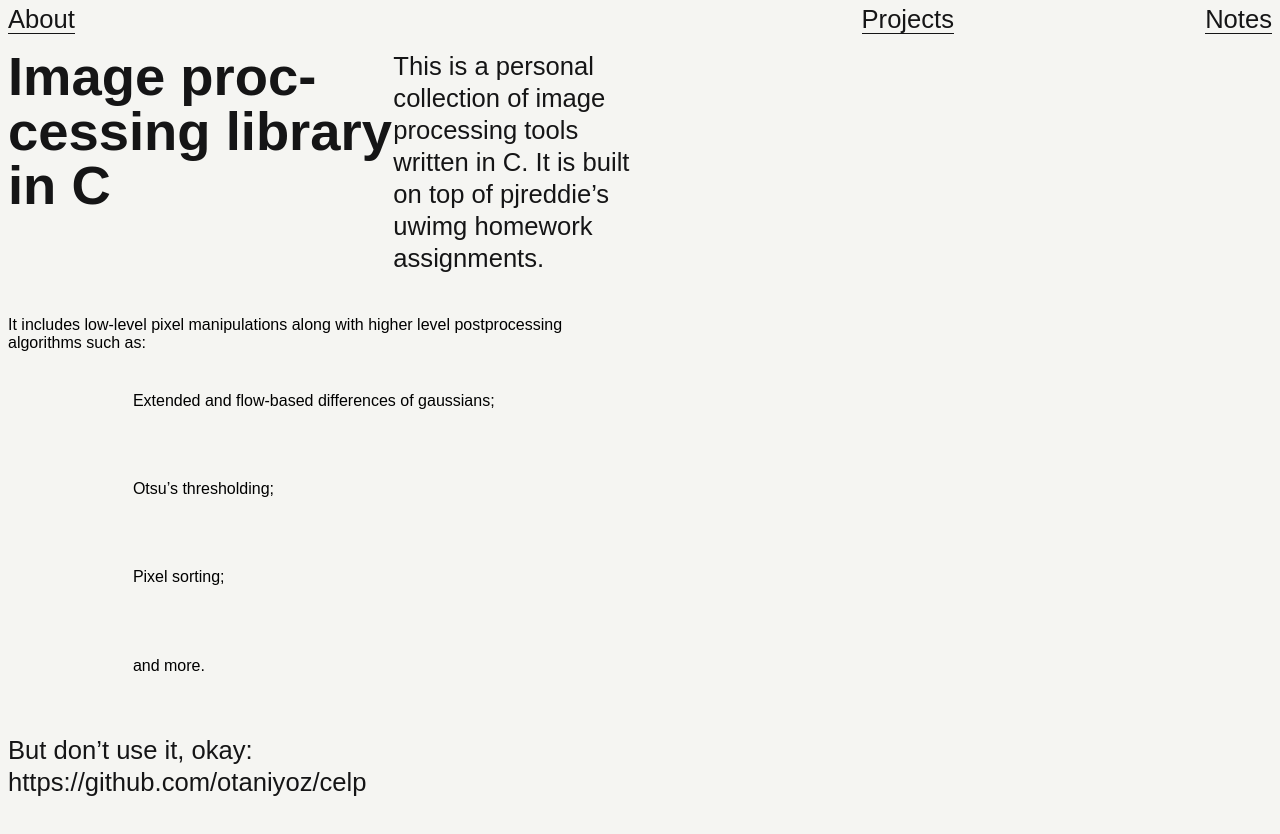
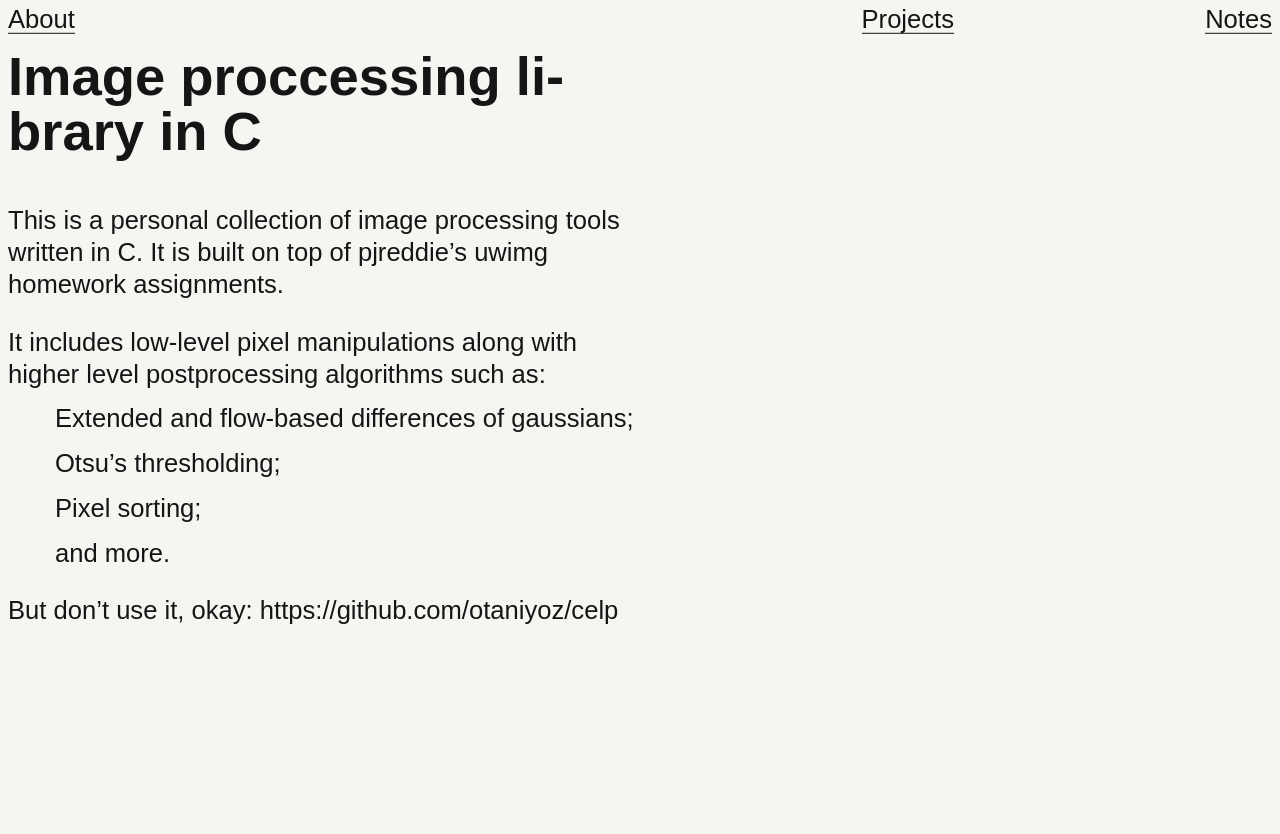
Before and after one commit to otaniyoz/web, a SvelteKit app: page /projects/image-c in a window 1280 px wide. Shown: the top 834 px of the page. After the commit the page ends 800 px from the top, so only its background shows below. Built offline with nearby package versions, Linux system fonts and the light colour scheme.

Commit message:
updated customer segmentation project page

```diff
--- a/src/lib/components/Heading.svelte
+++ b/src/lib/components/Heading.svelte
@@ -48,12 +48,6 @@
     margin-block: 0;
   }
 
-  h1,
-  h2,
-  h3 {
-    grid-area: auto / 1 / auto / -1;
-  }
-
   @media screen and (min-width: 1200px) {
     h1 {
       font-size: clamp(6rem, 11.5vw + 1rem, 8rem);
--- a/src/lib/components/List.svelte
+++ b/src/lib/components/List.svelte
@@ -18,22 +18,26 @@
   }
 </script>
 
-<article class="list grid-col14">
+<article>
   {#if listTitle}
     <Heading headingTitle={listTitle} headingLevel={3} />
   {/if}
   {#if listDescription}
-    <p class="grid-col14">
+    <p>
       {listDescription}
     </p>
   {/if}
   {#each listRows as row, rowIndex}
-    <p class="list-index {showIndex ? 'visually-visible' : 'visually-hidden'}">
-      {rowIndex + 1}.
-    </p>
-    <p class="grid-col23">
-      {row}
-    </p>
+    <div class="row">
+      <p
+        class="list-index {showIndex ? 'visually-visible' : 'visually-hidden'}"
+      >
+        {rowIndex + 1}.
+      </p>
+      <p class="list-item">
+        {row}
+      </p>
+    </div>
   {/each}
 </article>
 
@@ -46,13 +50,13 @@
     visibility: visible;
   }
 
-  .list {
-    display: grid;
-    gap: var(--gap-small);
+  .row {
+    display: flex;
+    flex-direction: row nowrap;
   }
 
   .list-index {
-    grid-column: 1;
+    grid-column: 1 / 3;
     align-self: start;
     justify-self: end;
     color: var(--color-dark);
@@ -60,4 +64,16 @@
     font-size: var(--font-size-regular);
     font-weight: var(--font-weight-regular);
   }
+
+  .list-item {
+    grid-column: 3 / 7;
+  }
+
+  p {
+    margin-block: 0;
+    color: var(--color-dark);
+    font-size: var(--font-size-regular);
+    line-height: var(--line-height-large);
+    padding-bottom: var(--gap-regular);
+  }
 </style>
--- a/src/routes/notes/[note]/+page.svelte
+++ b/src/routes/notes/[note]/+page.svelte
@@ -32,16 +32,16 @@
     font-family: serif;
     row-gap: var(--gap-regular);
     padding-bottom: var(--gap-large);
-    grid-area: auto / 1 / auto / 9;
+    grid-area: auto / 1 / auto / 7;
   }
 
   #heading-wrapper {
-    grid-area: 1 / 1 / auto / 9;
+    grid-area: 1 / 1 / auto / 7;
   }
 
   @media screen and (min-width: 1200px) {
     article {
-      grid-area: 1 / 4 / auto / 9;
+      grid-area: auto / 4 / auto / 9;
     }
 
     #heading-wrapper {
--- a/src/routes/projects/customer-segmentation/+page.svelte
+++ b/src/routes/projects/customer-segmentation/+page.svelte
@@ -1,6 +1,5 @@
 <script lang="ts">
   import List from "$lib/components/List.svelte";
-  import SideNote from "$lib/components/SideNote.svelte";
   import Paragraph from "$lib/components/Paragraph.svelte";
   import Heading from "$lib/components/Heading.svelte";
 </script>
@@ -9,44 +8,71 @@
   <title>Customer segmentation</title>
 </svelte:head>
 
-<section class="page-section">
-  <article>
 <Heading headingTitle="Customer segmentation" headingLevel={2} />
+<section>
+  <article class="sub-section">
     <Paragraph
       paragraphContent="In 2023, I was tasked with identifying types of customers a company had. This was a broad task and I had a couple of hours to present the solution, so I focused on customer segmentation for marketing purposes based on the Recency-Frequency-Monetary (RFM) model and k-means as it is a simple and efficient solution."
     />
+  </article>
+</section>
+<section>
+  <article class="sub-section">
     <Heading headingTitle="Exploration" headingLevel={3} />
     <Paragraph
       paragraphContent="I looked over the data, removed duplicates, dropped values with too little information, and checked formatting."
     />
-    <SideNote
-      sidenoteImage="../../customer-segmentation/0.png"
-      sidenoteText="I noticed that the number of registered users regularly spiked every weekend for a whole month. This, however, could be influenced by many factors and required additional (unavailable) information to draw any conclusion, so I decided not to dig into it."
+    <Paragraph
+      paragraphContent="I noticed that the number of registered users regularly spiked every weekend for a whole month:"
     />
-    <SideNote
-      sidenoteImage="../../customer-segmentation/1.png"
-      sidenoteText="Aside from using RFM model, it was possible to explore customer segmentation strategies based on technologies like operating systems and device types or demographics like country."
+    <img
+      alt="Bin plot of the RFM model"
+      src="../../customer-segmentation/0.png"
     />
+    <Paragraph
+      paragraphContent="This, however, could be influenced by many factors and required additional (unavailable) information to draw any conclusion, so I decided not to dig into it."
+    />
+    <Paragraph
+      paragraphContent="Aside from using RFM model, it was possible to explore customer segmentation strategies based on technologies like operating systems and device types or demographics like country:"
+    />
+    <img
+      alt="Bin plot of the RFM model"
+      src="../../customer-segmentation/1.png"
+    />
+  </article>
+</section>
+<section>
+  <article class="sub-section">
     <Heading headingTitle="RFM analysis" headingLevel={3} />
     <Paragraph
       paragraphContent="To perform RFM analysis, I calculated the number of days since the last purchase (recency), the number of purchases (frequency), and the amount of money spent (monetary value) for each user."
     />
     <img
       alt="Bin plot of the RFM model"
-      class="grid-col14"
       src="../../customer-segmentation/2.png"
     />
     <Paragraph
       paragraphContent="Upon itinial examination: most customers seemed to use the platform regularly. However a large percentage of customers also seemed to come to the platform for a single-time purchase. This could be related to the regular spikes in the number of registered users from earlier (e.g. special offers)."
     />
+  </article>
+</section>
+<section>
+  <article class="sub-section">
     <Heading headingTitle="K-means" headingLevel={3} />
     <Paragraph
       paragraphContent="For k-means, I did additional data proccessing: I removed outliers, standarised data, and found optimal number of clusters with the elbow method."
     />
-    <SideNote
-      sidenoteImage="../../customer-segmentation/3.png"
-      sidenoteText="I decided to go with four clusters, which arguably was not an optimal number, but it seemed practical in terms of presenting my solution."
+    <Paragraph
+      paragraphContent="I decided to go with four clusters, which arguably was not an optimal number, but it seemed practical in terms of presenting my solution:"
     />
+    <img
+      alt="Bin plot of the RFM model"
+      src="../../customer-segmentation/3.png"
+    />
+  </article>
+</section>
+<section>
+  <article class="sub-section">
       <List
         listTitle="Segments"
         listDescription="I grouped customers into four segments based on their RFM scores:"
@@ -59,22 +85,16 @@
       />
     <img
       alt="Bin plot of customer segments"
-      class="grid-col14"
       src="../../customer-segmentation/4.png"
     />
   </article>
 </section>
 
 <style>
-  article {
+  .sub-section {
     display: grid;
     row-gap: var(--gap-regular);
-    grid-area: auto / 1 / auto / 5;
-  }
-
-  @media screen and (min-width: 1200px) {
-    article {
-      grid-area: 1 / 1 / auto / 5;
-    }
+    padding-bottom: var(--gap-large);
+    grid-area: auto / 1 / auto / 7;
   }
 </style>
```
Lines whose indentation alone changed are shown as unchanged.
